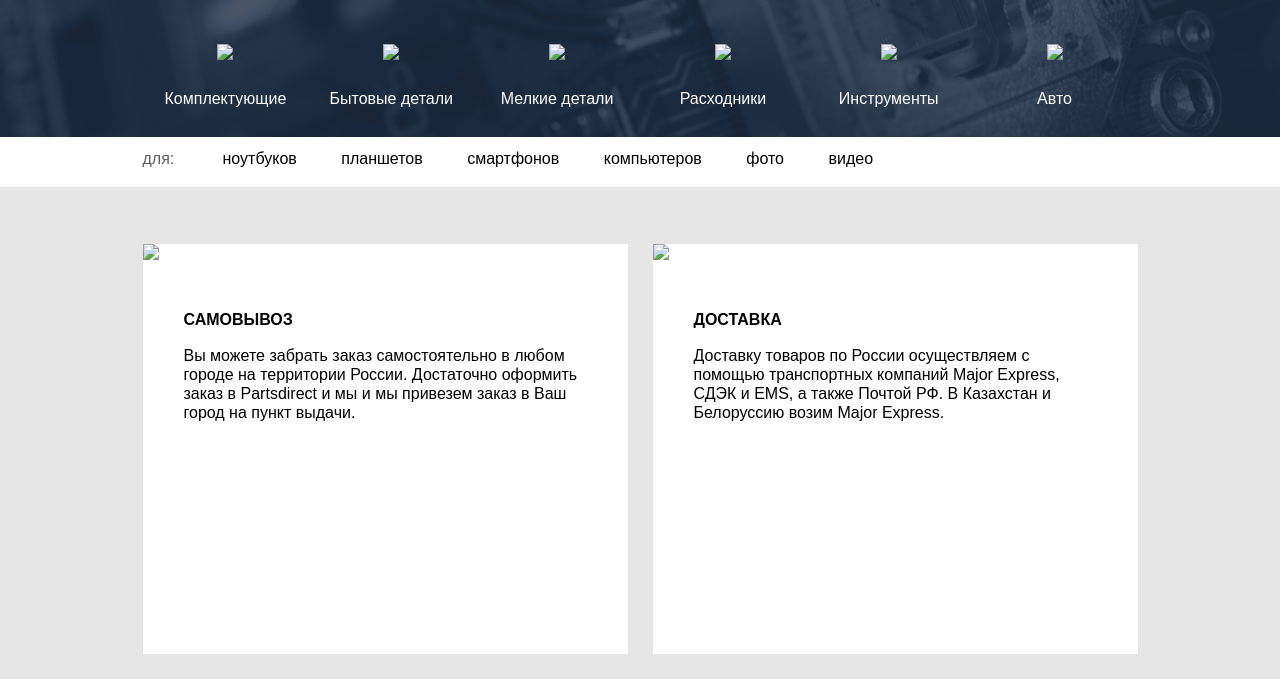
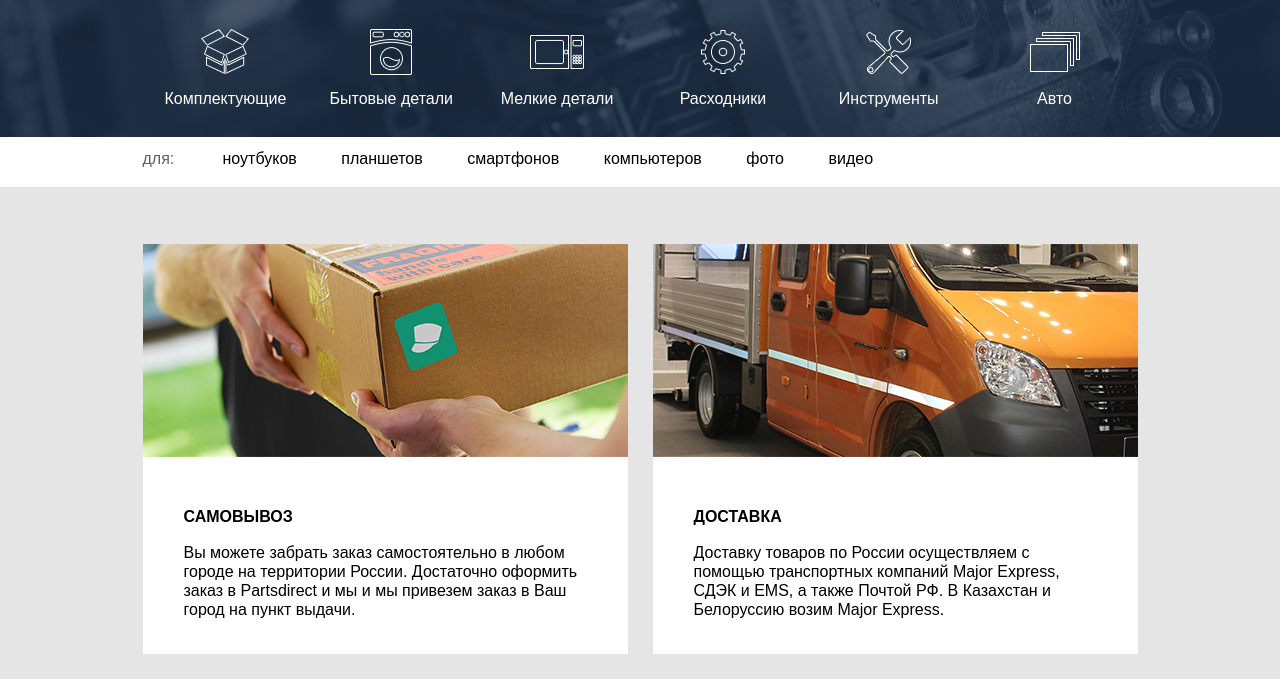
Before and after one commit to Ivan26ru/thlb1, a plain HTML site: page index.html in a window 1280 px wide. Shown: the part 203-882 px from the top of the page. Drawn offline with Linux system fonts and the light colour scheme; the site is published under a folder, as on GitHub Pages, so addresses that start at the root find nothing.

Commit message:
убрал лишний слеш в /img

```diff
--- a/index.html
+++ b/index.html
@@ -58,27 +58,27 @@
         <div class="w995">
             <div class="line-top-3">
                 <a href="#">
-                    <span><img src="/img/line-top-3/box_open.png"></span>
+                    <span><img src="img/line-top-3/box_open.png"></span>
                     <p>Комплектующие</p>
                 </a>
                 <a href="#">
-                    <span><img src="/img/line-top-3/wash_maschine.png"></span>
+                    <span><img src="img/line-top-3/wash_maschine.png"></span>
                     <p>Бытовые детали</p>
                 </a>
                 <a href="#">
-                    <span><img src="/img/line-top-3/microwave.png"></span>
+                    <span><img src="img/line-top-3/microwave.png"></span>
                     <p>Мелкие детали</p>
                 </a>
                 <a href="#">
-                    <span><img src="/img/line-top-3/settings.png"></span>
+                    <span><img src="img/line-top-3/settings.png"></span>
                     <p>Расходники</p>
                 </a>
                 <a href="#">
-                    <span><img src="/img/line-top-3/tools.png"></span>
+                    <span><img src="img/line-top-3/tools.png"></span>
                     <p>Инструменты</p>
                 </a>
                 <a href="#">
-                    <span><img src="/img/line-top-3/copy_paste.png"></span>
+                    <span><img src="img/line-top-3/copy_paste.png"></span>
                     <p>Авто</p>
                 </a>
             </div>
@@ -109,7 +109,7 @@
                     <!-- блок -->
                     <div class="block">
                         <!-- картинка блока -->
-                        <img src="/img/block/b1.png">
+                        <img src="img/block/b1.png">
                         <!-- текст блока -->
                         <div class="block-text">
                             <!-- заголовок -->
@@ -123,7 +123,7 @@
                     <!-- блок -->
                     <div class="block">
                         <!-- картинка блока -->
-                        <img src="/img/block/b2.png">
+                        <img src="img/block/b2.png">
                         <!-- текст блока -->
                         <div class="block-text">
                             <!-- заголовок -->
@@ -137,7 +137,7 @@
                     <!-- блок -->
                     <div class="block">
                         <!-- картинка блока -->
-                        <img src="/img/block/b3.png">
+                        <img src="img/block/b3.png">
                         <!-- текст блока -->
                         <div class="block-text">
                             <!-- заголовок -->
@@ -151,7 +151,7 @@
                     <!-- блок -->
                     <div class="block">
                         <!-- картинка блока -->
-                        <img src="/img/block/b4.png">
+                        <img src="img/block/b4.png">
                         <!-- текст блока -->
                         <div class="block-text">
                             <!-- заголовок -->
```
Also changed, not shown: catalog.html (+6 -6 lines), detali.html (+6 -6 lines).
